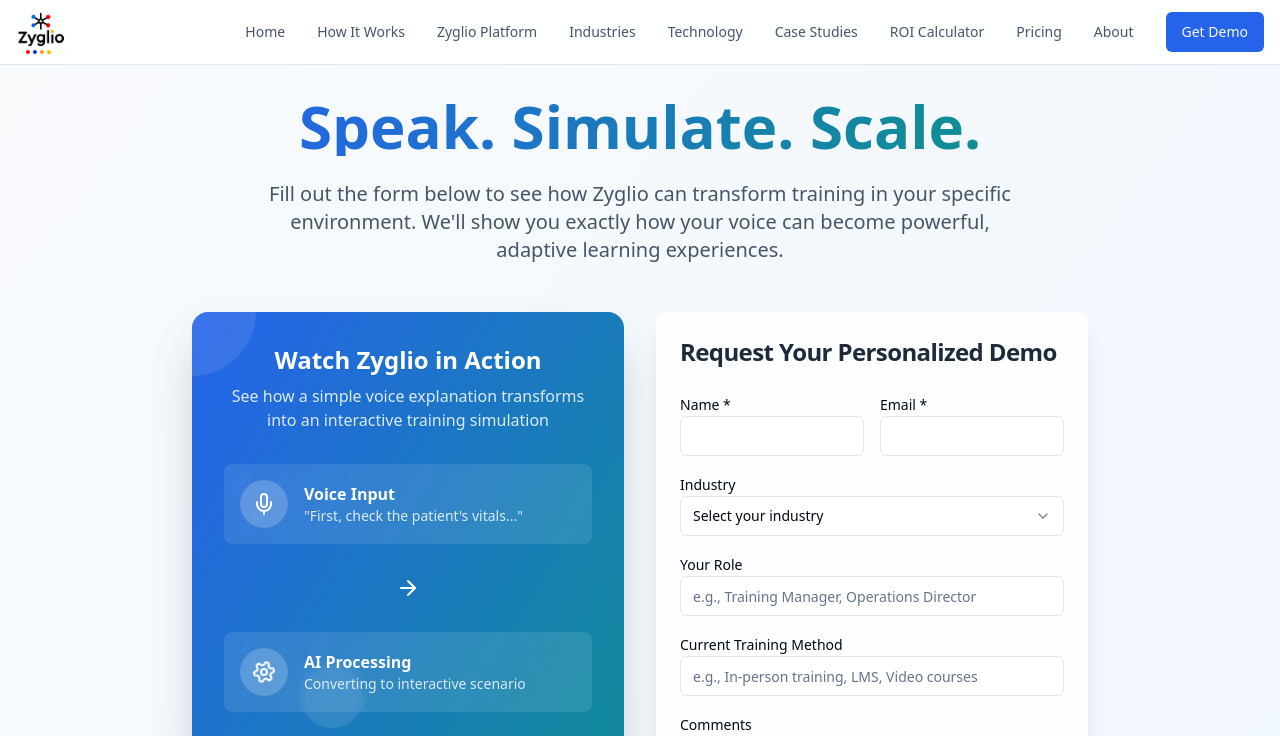
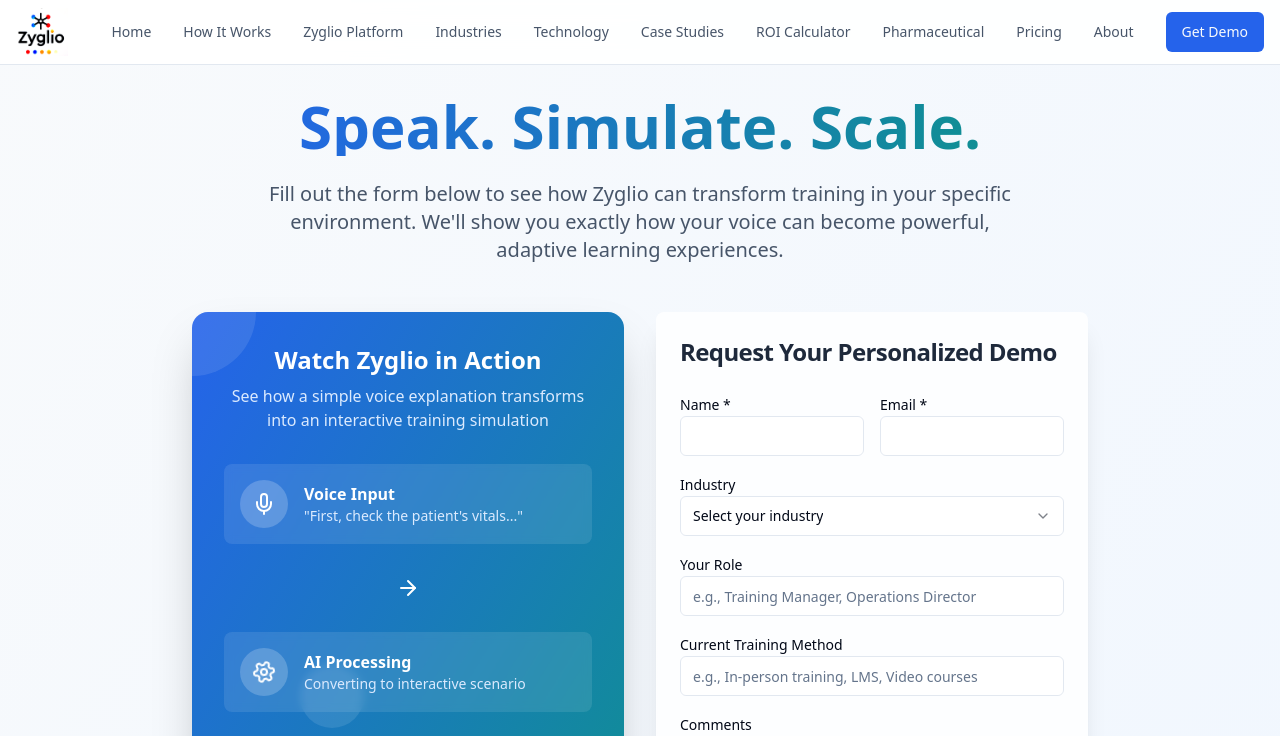
Before and after one commit to jmerril/voice-to-mastery-web, a React (Vite) app: page /demo in a window 1280 px wide. Shown: the top 736 px of the page. Built offline with nearby package versions, Linux system fonts and the light colour scheme.

Commit message:
Add Pharmaceutical link to nav
Adds a "Pharmaceutical" link to the navigation menu for easy access to the new page.

```diff
--- a/src/components/Navigation.tsx
+++ b/src/components/Navigation.tsx
@@ -1,4 +1,3 @@
-
 import { Button } from "@/components/ui/button";
 import { Link, useLocation } from "react-router-dom";
 import { useState } from "react";
@@ -16,6 +15,7 @@ const Navigation = () => {
     { name: "Technology", path: "/technology" },
     { name: "Case Studies", path: "/case-studies" },
     { name: "ROI Calculator", path: "/roi-calculator" },
+    { name: "Pharmaceutical", path: "/pharmaceutical" },
     { name: "Pricing", path: "/pricing" },
     { name: "About", path: "/about" }
   ];
```
